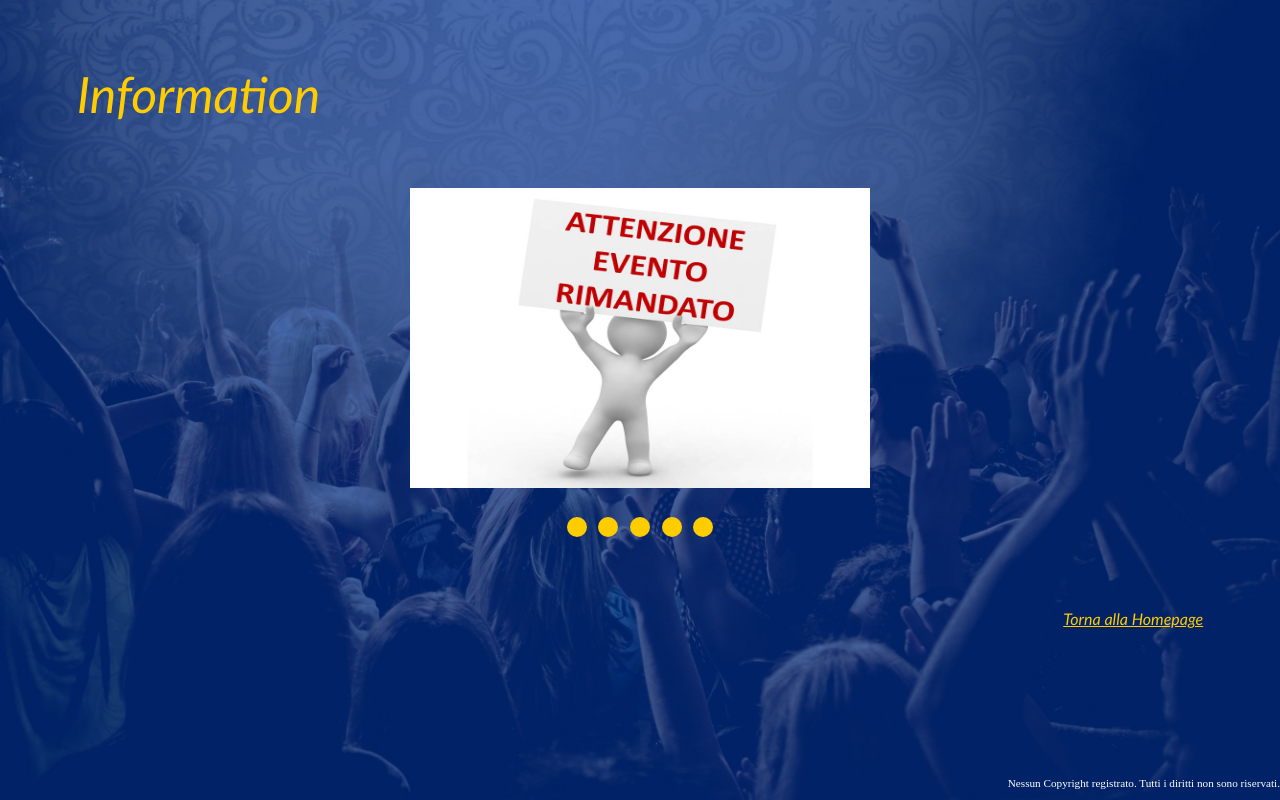
After one commit to AndreaRusconi/PSAW, a PHP site: page /info.html in a window 1280 px wide. The commit adds this page. Run offline with PHP 8.4, Linux system fonts and the light colour scheme.

Commit message:
fatto la cacata della gallery ma non mi piace
potrei finirlo ma c'è troppa gente che limona me ne vado a casa

```diff
--- a/CSS/aboutUs.css
+++ b/CSS/aboutUs.css
@@ -26,7 +26,7 @@ body {
     text-align: right;
 }
 
-a{
+#link a{
     text-align: right;
     margin-top: -3%;
     margin-right: 6%;
--- /dev/null
+++ b/CSS/info.css
@@ -0,0 +1,99 @@
+
+h1{
+    font-family: Trebuchet MS, sans-serif;
+    font-weight: 500;
+    color: rgb(255,204,0);
+    font-size: 50px;
+    text-align: left;
+    margin-top: 5%;
+    margin-left: 6%;
+    font-style: italic;
+}
+
+body {
+    background-image: url(Images/sfondo.jpg);
+    background-size:cover;
+    margin: 0;
+}
+
+
+
+.container{
+    width: 100%;
+    align-content: center;
+}
+
+#wrapper{
+
+    margin-top: 5%;
+    height: 300px;
+    overflow-x: hidden;
+    overflow-y: hidden;
+    position: relative;
+    width: 36%;
+    margin-left: 32%;
+    margin-right: 32%;
+}
+
+.slider{
+
+    list-style-type: none;
+    margin: 0;
+    padding: 0;
+    overflow: hidden;
+}
+
+.slider li img{
+
+    height: 300px;
+    width: 100%;
+}
+
+.navigation {
+
+    text-align: center;
+    margin-top: 2%;
+    width: 30%;
+    margin-left: 35%;
+    margin-right: 35%;
+
+
+}
+
+
+.navigation a{
+
+    margin: 1%;
+    display: inline-block;
+    width:20px;
+    height:20px;
+    text-indent:-10000px;
+    background: rgb(255,204,0);
+    border-radius: 10px;
+    -moz-border-radius: 10px;
+    -webkit-border-radius: 10px;
+
+}
+
+
+.footer {
+    text-align: right;
+    color: white;
+    font-size: 70%;
+    bottom: 0;
+    position: fixed;
+    right: 0;
+}
+
+
+#link{
+    text-align: right;
+    margin-top: 5%;
+    margin-right: 6%;
+}
+
+#link a{
+    font-family: Trebuchet MS, sans-serif;
+    color: rgb(255,204,0);
+    font-style: italic;
+}
--- a/index.php
+++ b/index.php
@@ -34,8 +34,8 @@ if(isset($_COOKIE["cookiename"]) && isset($_COOKIE["cookiepass"])){
         <li class="other"><a href="login.php">login</a></li>
         <li class="other"><a href="registration.php">sign up</a></li>
         <li class="barra"><a>|</a></li>
-        <li class="other"><a href="#">info</a></li>
-        <li class="other"><a href="aboutUs.php">about us</a></li>
+        <li class="other"><a href="info.html">info</a></li>
+        <li class="other"><a href="aboutUs.html">about us</a></li>
         <li class="event"><a href="index.php"><img src="CSS/Images/logo.png" height="50px" width="140px"></a></li>
     </ul>
 
--- /dev/null
+++ b/info.html
@@ -0,0 +1,51 @@
+<!DOCTYPE html>
+<html lang="en">
+<head>
+    <meta charset="UTF-8">
+    <link rel="stylesheet" href="CSS/info.css" />
+    <title>info</title>
+</head>
+<body>
+
+
+<h1>Information</h1>
+<div id="container">
+    <div id="wrapper">
+			<ul class="slider">
+				<li>
+					<img src="CSS/Images/rimandato.jpg" id="img1" alt="" >>
+				</li>
+				<li>
+					<img src="CSS/Images/segnala.jpg" id="img2" alt="">
+				</li>
+                <li>
+					<img src="CSS/Images/mappa.jpg" id="img3" alt="">
+				</li>
+                <li>
+					<img src="CSS/Images/special.jpg" id="img4" alt="">
+				</li>
+                <li>
+					<img src="CSS/Images/rimandato.jpg" id="img5" alt="">
+				</li>
+			</ul>
+		</div>
+    <div class="navigation">
+			<a href="#img1" class="nav_btn"></a>
+            <a href="#img2" class="nav_btn"></a>
+            <a href="#img3" class="nav_btn"></a>
+            <a href="#img4" class="nav_btn"></a>
+            <a href="#img5" class="nav_btn"></a>
+    </div>
+</div>
+
+<p id="link">
+    <a href="index.php">Torna alla Homepage</a>
+</p>
+
+<footer class="footer" role="contentinfo">
+    <p class="footerCopyright">Nessun Copyright registrato. Tutti i diritti non sono riservati.</p>
+</footer>
+
+
+</body>
+</html>
--- a/private.php
+++ b/private.php
@@ -22,8 +22,8 @@ if(!isset($_SESSION['username'])){
         <li class="other"><a href="logout.php">logout</a></li>
         <li class="other"><a href="" > <?php echo $_SESSION['username'] ?> </a></li>
         <li class="barra"><a>|</a></li>
-        <li class="other"><a href="#">info</a></li>
-        <li class="other"><a href="aboutUs.php">about us</a></li>
+        <li class="other"><a href="info.html">info</a></li>
+        <li class="other"><a href="aboutUs.html">about us</a></li>
         <li class="event"><a href="index.php"><img src="CSS/Images/logo.png" height="50px" width="140px"></a></li>
     </ul>
 
```
Also changed, not shown: CSS/Images/mappa.jpg (added), CSS/Images/rimandato.jpg (added), CSS/Images/segnala.jpg (added), CSS/Images/special.jpg (added), aboutUs.html (renamed from aboutUs.php), 1 other file.
